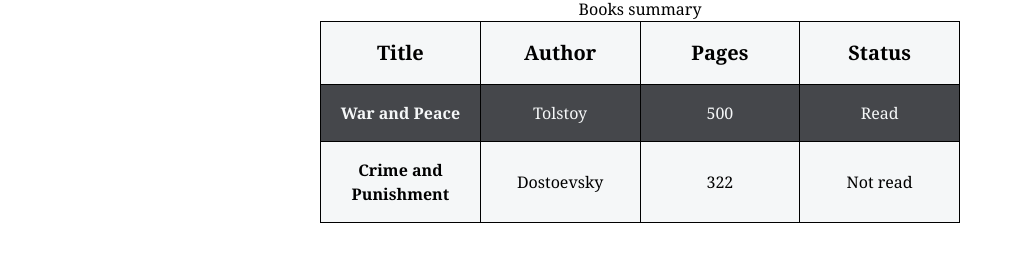
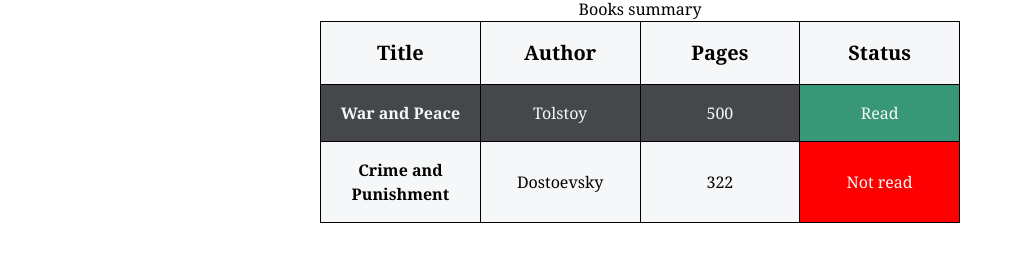
Before and after one commit to nemecro/library-new, a plain HTML site: page index.html in a window 1280 px wide. Shown: the part 51-312 px from the top of the page, without its empty margins (0-1020 px from the left). Drawn offline with Linux system fonts and the light colour scheme.

Commit message:
add data status attribute to td, background color green or red based on the status

```diff
--- a/index.html
+++ b/index.html
@@ -24,13 +24,13 @@
                     <th scope="row">War and Peace</th>
                     <td>Tolstoy</td>
                     <td>500</td>
-                    <td>Read</td>
+                    <td data-status="read">Read</td>
                 </tr>
                 <tr>
                     <th scope="row">Crime and Punishment</th>
                     <td>Dostoevsky</td>
                     <td>322</td>
-                    <td>Not read</td>
+                    <td data-status="not-read">Not read</td>
                 </tr>
             </tbody>
         </table>
--- a/styles.css
+++ b/styles.css
@@ -92,3 +92,13 @@
   thead tr, tbody tr:nth-child(even){
     background-color: var(--white);
   }
+
+  td[data-status="read"]{
+    color: var(--white);
+    background-color: var(--green);
+  }
+
+  td[data-status="not-read"]{
+    color: var(--white);
+    background-color: var(--red);
+  }
```
